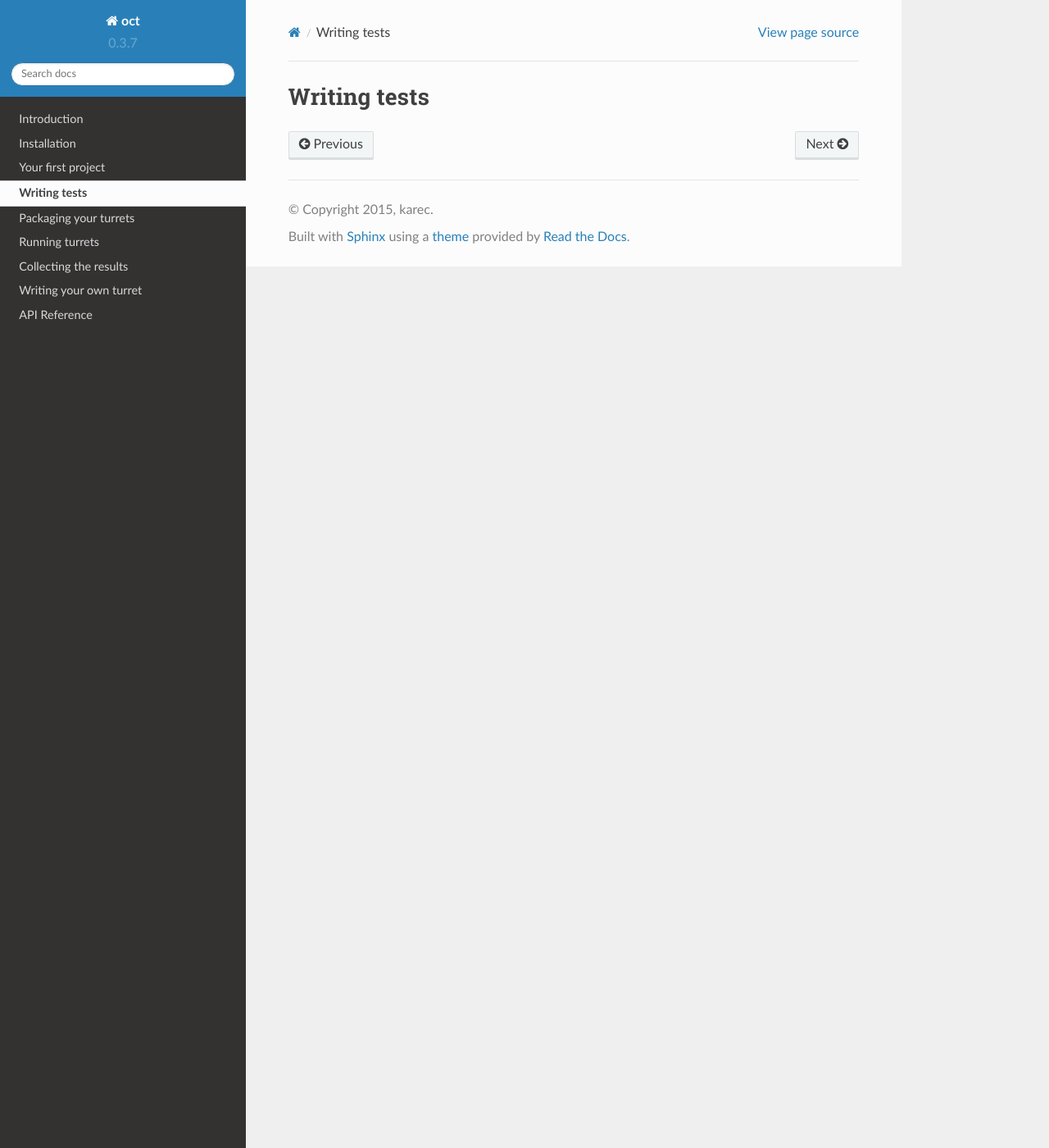
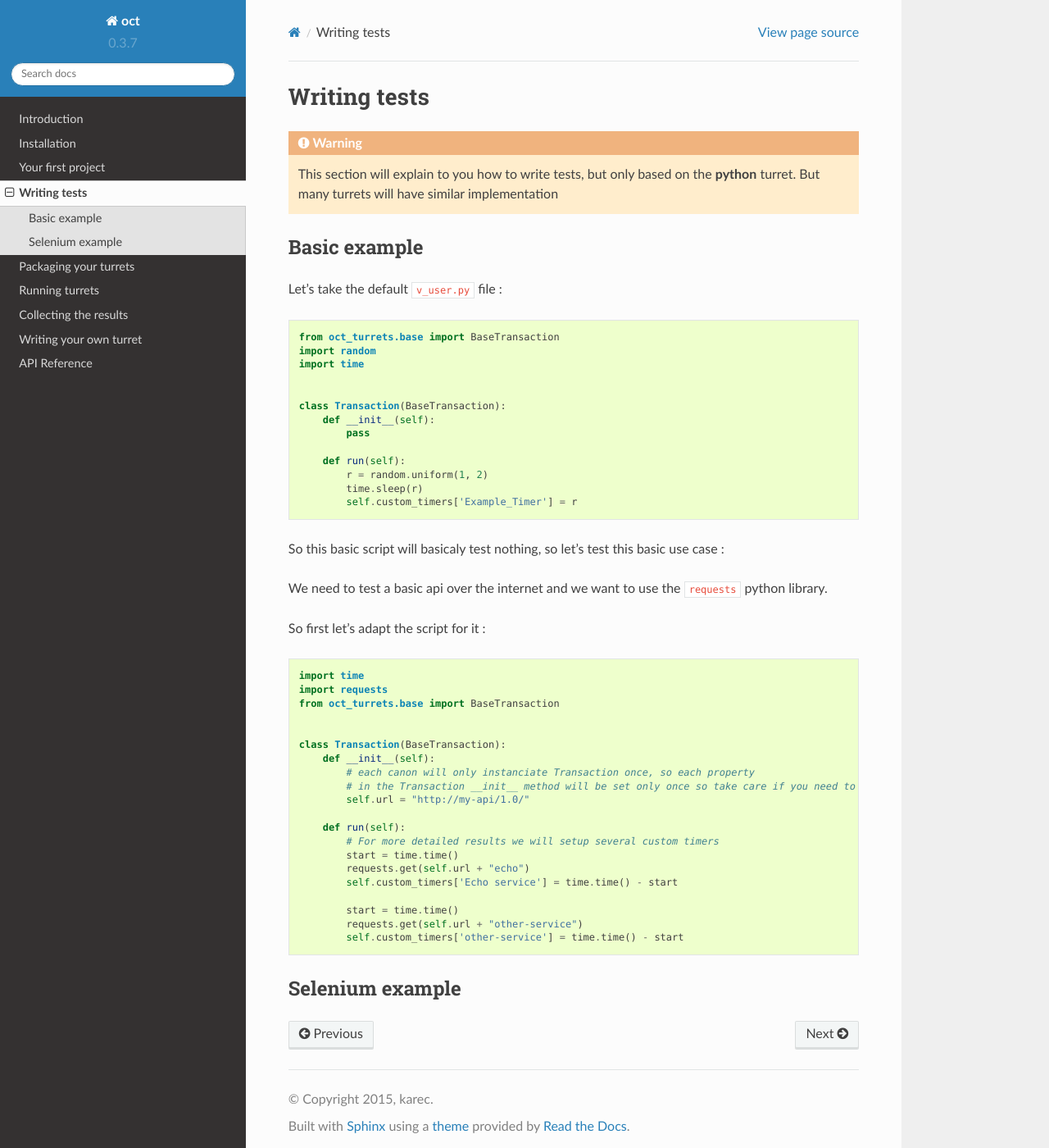
Before and after one commit to TheGhouls/oct, a Sphinx documentation site: the page built from doc/writing_tests.rst, in a window 1280 px wide and 1400 px high. Shown: the whole window at 82% size. Built offline with Sphinx 7.4.7 and the Read the Docs theme 2.0.0, drawn with Linux system fonts in a browser that asks for light colours; pages that are not in the unit, such as notebooks, are missing from menus.

Commit message:
start writing tests

```diff
--- a/doc/writing_tests.rst
+++ b/doc/writing_tests.rst
@@ -1,2 +1,62 @@
 Writing tests
 =============
+
+.. warning::
+
+    This section will explain to you how to write tests, but only based on the **python** turret. But many turrets will
+    have similar implementation
+
+Basic example
+-------------
+
+Let's take the default ``v_user.py`` file :
+
+.. code-block:: python
+
+    from oct_turrets.base import BaseTransaction
+    import random
+    import time
+
+
+    class Transaction(BaseTransaction):
+        def __init__(self):
+            pass
+
+        def run(self):
+            r = random.uniform(1, 2)
+            time.sleep(r)
+            self.custom_timers['Example_Timer'] = r
+
+So this basic script will basicaly test nothing, so let's test this basic use case :
+
+We need to test a basic api over the internet and we want to use the ``requests`` python library.
+
+So first let's adapt the script for it :
+
+.. code-block:: python
+
+    import time
+    import requests
+    from oct_turrets.base import BaseTransaction
+
+
+    class Transaction(BaseTransaction):
+        def __init__(self):
+            # each canon will only instanciate Transaction once, so each property
+            # in the Transaction __init__ method will be set only once so take care if you need to update it
+            self.url = "http://my-api/1.0/"
+
+        def run(self):
+            # For more detailed results we will setup several custom timers
+            start = time.time()
+            requests.get(self.url + "echo")
+            self.custom_timers['Echo service'] = time.time() - start
+
+            start = time.time()
+            requests.get(self.url + "other-service")
+            self.custom_timers['other-service'] = time.time() - start
+
+
+
+Selenium example
+----------------
```
